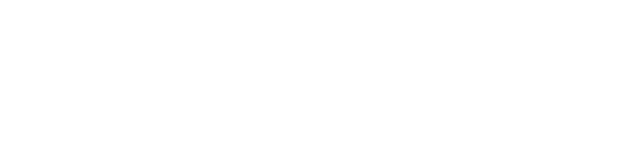
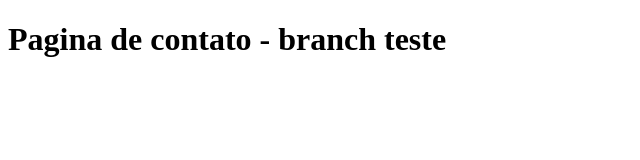
Before and after one commit to engsergioleite/sistema-de-cadastro, a plain HTML site: page contato.html in a window 1280 px wide. Shown: the whole page, without its empty margins (0-640 px from the left). Drawn offline with Linux system fonts and the light colour scheme.

Commit message:
commit pagina contato na branc teste

```diff
--- a/contato.html
+++ b/contato.html
@@ -5,6 +5,7 @@
     <meta name="viewport" content="width=device-width, initial-scale=1.0">
     <title>Contato</title>
 </head>
+<h1>Pagina de contato - branch teste</h1>
 <body>
 
 </body>
```
